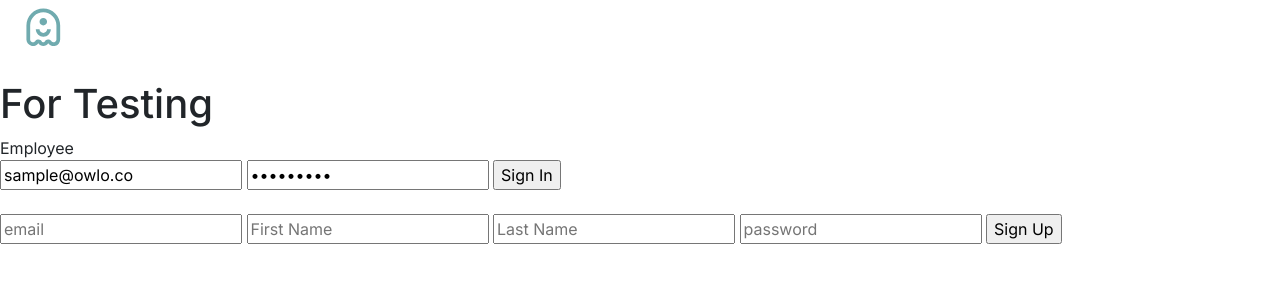
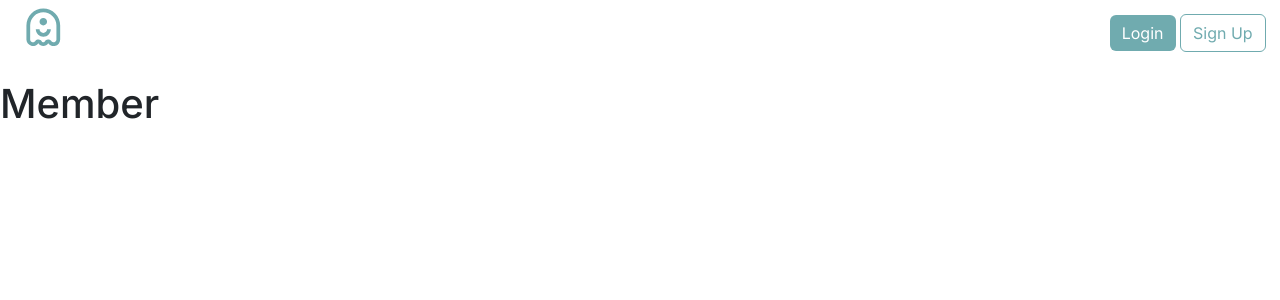
Before and after one commit to work-owlo/trainingFull, a FastAPI app: page / in a window 1280 px wide. Shown: the top 300 px of the page. Run offline with FastAPI, Linux system fonts and the light colour scheme.

Commit message:
Emp forgot password

```diff
--- a/API.py
+++ b/API.py
@@ -128,8 +128,6 @@ async def employee_signup(response: Response,request: Request, email: str = Form
     if state['status'] == 'success':
         rr = await login(response, email, password)
         return rr
-        # redirect_url = URL(request.url_for('member_root'))
-        # return RedirectResponse(redirect_url, status_code=status.HTTP_303_SEE_OTHER)
     else:
         redirect_url = URL(request.url_for('employee_landing')).include_query_params(alert=str(state['body']))
         return RedirectResponse(redirect_url, status_code=status.HTTP_303_SEE_OTHER)
@@ -140,7 +138,7 @@ async def member_root(request: Request, response: Response, user: User = Depends
     """
     Get training modules
     """
-    if not user == None:
+    if user == None or not user:
         return RedirectResponse(url="/logout", status_code=302)
 
     # get query params from url
@@ -167,6 +165,9 @@ def start_training(request: Request, response: Response, user: User = Depends(ge
     """
     Root GET
     """
+    if user == None or not user:
+        return RedirectResponse(url="/logout", status_code=302)
+
     modules = [
     {
         "id": 1,
@@ -199,6 +200,9 @@ def complete_training(request: Request, response: Response, user: User = Depends
     """
     Root GET
     """
+    if user == None or not user:
+        return RedirectResponse(url="/logout", status_code=302)
+
     metrics = [
     {
         "id": 1,
@@ -230,7 +234,7 @@ def member_view_account(request: Request, response: Response, user: User = Depen
     """
     Root GET
     """
-    if not user:
+    if user == None or not user:
         return RedirectResponse(url="/logout", status_code=302)
 
     training = [
@@ -261,6 +265,8 @@ async def update_email(request: Request, response: Response, user: User = Depend
     """
     Update email for the current member
     """
+    if user == None or not user:
+        return RedirectResponse(url="/logout", status_code=302)
     state = employee_change_self_email(user.uid, email, user.email)
     if state['status'] == 'success':
         return RedirectResponse(url='/member/account')
@@ -274,6 +280,8 @@ async def update_password(request: Request, response: Response, user: User = Dep
     """
     Update password for the current member
     """
+    if user == None or not user:
+        return RedirectResponse(url="/logout", status_code=302)
     if len(new_password) < 6:
         return RedirectResponse(url='/member/account?alert=Password must be at least 6 characters long')
     if not re.search(r'[A-Z]', new_password):
--- a/templates/employees/landing.html
+++ b/templates/employees/landing.html
@@ -14,6 +14,7 @@
   </head>
   <body>
     <!-- Navbar that is fixed to the top, has a white background, and an icon on the left -->
+    <!-- Navbar that is fixed to the top, has a white background, and an icon on the left -->
     <div class="" style="height: 5rem;width:100%">
       <a class="navbar-brand" href="/member" style="float:left">
         <svg class="logo" width="35px" height="35px" viewBox="0 0 35 35" fill="none" xmlns="http://www.w3.org/2000/svg">
@@ -27,32 +28,110 @@
           </defs>
           </svg>
       </a>
+
+      <!-- User profile dropdown on the right side -->
+
+      <div class="nav-dropdown"  >
+        <button type="button" class="btn btn-success" data-bs-toggle="modal" data-bs-target="#loginModal">
+          Login
+        </button>
+        <button type="button" class="btn btn-success-outline" data-bs-toggle="modal" data-bs-target="#signupModal">
+          Sign Up
+        </button>
+    </div>
   </div>
 
-    <h1>For Testing</h1>
+  <!-- Login Modal -->
+  <div class="modal fade" id="loginModal" tabindex="-1" aria-labelledby="loginModalArea" aria-hidden="true">
+    <div class="modal-dialog">
+      <div class="modal-content">
+        <div class="modal-header">
+          <h1 class="modal-title fs-5" id="loginModalTitle">Welcome Back</h1>
 
-    Employee
+          <button type="button" class="btn-close" data-bs-dismiss="modal" aria-label="Close"></button>
+        </div>
+        <div class="modal-body">
+
+          <form action="/token" method="post">
+              <div class="mb-3">
+                <label for="exampleInputEmail1" class="form-label">Email address</label>
+                <input name="username" type="email" class="form-control" id="exampleInputEmail1" aria-describedby="emailHelp">
+              </div>
+              <div class="mb-3">
+                <label for="exampleInputPassword1" class="form-label">Password</label>
+                <input name="password" type="password" class="form-control" id="exampleInputPassword1">
+              </div>
+              <button type="submit" class="btn btn-success">Login</button>
+          </form>
           <br>
+          <button type="button" class="btn btn-forgot-password" style="color:rgb(0, 166, 255);padding:0px" data-bs-toggle="modal" data-bs-target="#forgotPassword">
+            Forgot password?
+          </button>
+        </div>
 
-    <!-- sign in form -->
-    <form action="/token" method="post">
-      <input type="text" name="username" placeholder="username" value="sample@owlo.co" required>
-        <input type="password" name="password" placeholder="password" value="123123123" required>
-        <input type="submit" value="Sign In">
+      </div>
+    </div>
+  </div>
+
+  <!-- Signup Modal -->
+  <div class="modal fade" id="signupModal" tabindex="-1" aria-labelledby="signupModalArea" aria-hidden="true">
+    <div class="modal-dialog">
+      <div class="modal-content">
+        <div class="modal-header">
+          <h1 class="modal-title fs-5" id="signupModalTitle">Join Owlo</h1>
+          <button type="button" class="btn-close" data-bs-dismiss="modal" aria-label="Close"></button>
+        </div>
+        <div class="modal-body">
+          <form action="/member/signup" method="post">
+            <div class="mb-3">
+              <label for="exampleInputEmail1" class="form-label">Email address</label>
+              <input name="email" type="email" class="form-control" id="exampleInputEmail1" aria-describedby="emailHelp" required>
+            </div>
+            <div class="mb-3">
+              <label for="first_name" class="form-label">First Name</label>
+              <input name="fName" type="text" class="form-control" id="firstName" aria-describedby="first_name" required>
+            </div>
+            <div class="mb-3">
+              <label for="last_name" class="form-label">Last Name</label>
+              <input name="lName" type="text" class="form-control" id="lastName" aria-describedby="last_name" required>
+            </div>
+            <div class="mb-3">
+              <label for="passwordVal" class="form-label">Password</label>
+              <input name="password" type="password" class="form-control" id="passwordVal" required>
+            </div>
+            <button type="submit" class="btn btn-success">Sign Up</button>
         </form>
+        </div>
+      </div>
+    </div>
+  </div>
+
+  <!-- Forgot Password -->
+  <div class="modal fade" id="forgotPassword" tabindex="-1" aria-labelledby="forgotPasswordArea" aria-hidden="true">
+    <div class="modal-dialog">
+      <div class="modal-content">
+        <div class="modal-header">
+          <h1 class="modal-title fs-5" id="forgotPasswordArea">Forgot Password</h1>
+          <button type="button" class="btn-close" data-bs-dismiss="modal" aria-label="Close"></button>
+        </div>
+        <div class="modal-body">
+          <form action="/forgotPassword" method="post">
+            <div class="mb-3">
+              <label for="exampleInputEmail1" class="form-label">Email address</label>
+              <input name="email" type="email" class="form-control" id="exampleInputEmail1" aria-describedby="emailHelp" required>
+            </div>
+            <button type="submit" class="btn btn-success">Continue</button>
+        </form>
+        </div>
+      </div>
+    </div>
+  </div>
     {% if alert %}
+    <div class="alert alert-warning" role="alert" style="width: 90%;margin:0 auto; margin-bottom: 2rem;">
       {{alert}}
+    </div>
     {% endif %}
-    <br>
-
-    <!-- sign up form -->
-    <form action="/member/signup" method="post">
-        <input type="email" name="email" placeholder="email" required>
-        <input type="text" name="fName" placeholder="First Name" required>
-        <input type="text" name="lName" placeholder="Last Name" required>
-        <input type="password" name="password" placeholder="password" required>
-        <input type="submit" value="Sign Up">
-    </form>
+    <h1>Member</h1>
 
 
     {% block content %}
```
Lines whose indentation alone changed are shown as unchanged.
